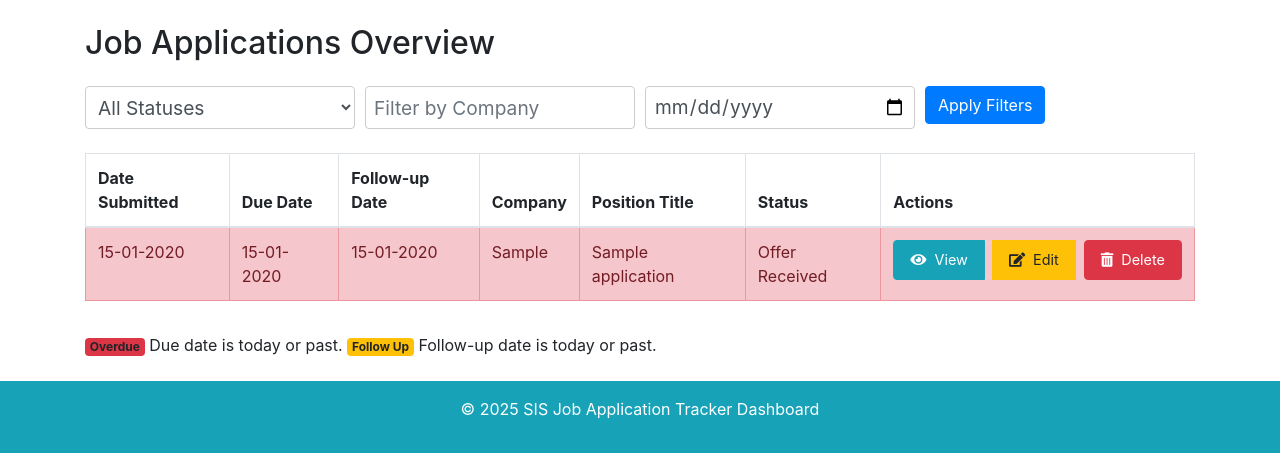
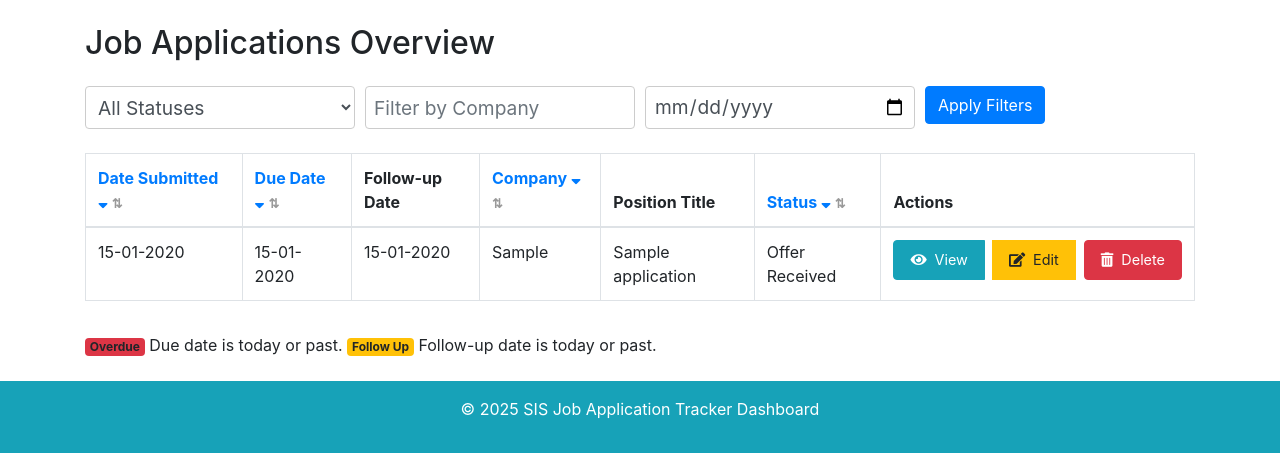
Before and after one commit to GinaHorch/job-application-tracker, a Flask app: page /dashboard in a window 1280 px wide. Shown: the part 133-600 px from the top of the page. Run offline with Flask 3, Linux system fonts and the light colour scheme; a user stored in the database is signed in; tables that the repository leaves empty hold one stand-in row (values such as "Sample post"); parts of the project's set-up code (start-up, migrations or seed data) failed here and were passed over; some libraries are stand-ins or nearby versions.

Commit message:
Add sort and filter functionality to dashboard.

```diff
--- a/app.py
+++ b/app.py
@@ -4,8 +4,9 @@ from flask_bcrypt import Bcrypt
 from flask_wtf.csrf import CSRFProtect
 from flask_wtf import FlaskForm
 from wtforms import HiddenField
-from datetime import datetime, timedelta
+from datetime import datetime, timedelta, date
 from flask_sqlalchemy import SQLAlchemy
+from sqlalchemy import or_, and_, not_
 from flask_migrate import Migrate
 from dotenv import load_dotenv
 from whitenoise import WhiteNoise
@@ -139,45 +140,55 @@ class DeleteForm(FlaskForm):
 @login_required
 def dashboard():
     print(f"User authenticated: {current_user.is_authenticated}")
-    all_applications = JobApplication.query.filter_by(user_id=current_user.id).all()
+    applications = JobApplication.query.filter_by(user_id=current_user.id).all()
 
-    filtered_applications = []
-    for application in all_applications:
-        today = datetime.utcnow().date()
-        application.row_class = ""
+    # Apply filters
+    status_filter = request.args.get('status')
+    company_filter = request.args.get('company')
+    due_before_filter = request.args.get('due_before')
+    priority_filter = request.args.get('priority')
 
-        # Highlight when follow-up or due dates are today or overdue
-        if application.follow_up_date and application.follow_up_date <= today:
-            application.row_class = "table-warning"  # Bootstrap yellow
-        if application.due_date and application.due_date <= today:
-            application.row_class = "table-danger"  # Bootstrap red
+    if status_filter:
+        applications = [app for app in applications if app.status == status_filter]
+    if company_filter:
+        applications = [app for app in applications if company_filter.lower() in app.company.lower()]
+    if due_before_filter:
+        try:
+            due_before = datetime.strptime(due_before_filter, "%Y-%m-%d").date()
+            applications = [app for app in applications if app.due_date and app.due_date <= due_before]
+        except ValueError:
+            flash("Invalid date format. Use YYYY-MM-DD.", "danger")
+    if priority_filter:
+        applications = [app for app in applications if app.priority == priority_filter]
 
-        # Filter applications based on query parameters
-        if request.args.get('status') and request.args.get('status') != application.status:
-            continue
-        if request.args.get('company') and request.args.get('company').lower() not in application.company.lower():
-            continue
-        if request.args.get('due_before') and application.due_date:
-            due_before = datetime.strptime(request.args.get('due_before'), "%d-%m-%Y")
-            if application.due_date > due_before:
-                continue
-            filtered_applications.append(application)
+    # Apply sorting
+    sort_by = request.args.get('sort_by')
+    order = request.args.get('order', 'asc')
 
-    # Add priority flag
-    for app in filtered_applications:
-        if app.due_date and app.due_date < datetime.utcnow() + timedelta(days=2):
-            app.priority = 'high'  # Nearly due
-        elif app.status == 'Offer Received':
-            app.priority = 'completed'
-        else:
-            app.priority = 'normal'
+    def sort_key(x, sort_by):
+        value = getattr(x, sort_by, None)
+        if isinstance(value, (date, datetime)):
+            return (True, value)
+        return (value is not None, value)  # This will sort None values last
+
+    if sort_by:
+        reverse = order == 'desc'
+        applications = sorted(applications, key=lambda x: sort_key(x, sort_by), reverse=reverse)
+
+    # Filter high priority applications
+    high_priority_apps = [app for app in applications if app.priority == 'high']
+
+    # Sort by priority
+    sorted_apps = sorted(applications, key=lambda x: x.priority)
 
     application_form = JobApplicationForm()
     delete_form = DeleteForm()
 
     rendered_template = render_template(
         'dashboard.html',
-        applications=filtered_applications or all_applications,
+        applications=applications,
+        high_priority_apps=high_priority_apps,
+        sorted_apps=sorted_apps,
         application_form=application_form,
         delete_form=delete_form)
 
--- a/models.py
+++ b/models.py
@@ -1,5 +1,8 @@
 from flask_login import UserMixin
 from extensions import db
+from datetime import datetime, timedelta
+from sqlalchemy.ext.hybrid import hybrid_property
+from sqlalchemy import case
 from werkzeug.security import generate_password_hash, check_password_hash
 
 class User(UserMixin, db.Model):
@@ -33,6 +36,24 @@ class JobApplication(db.Model):
 
     user = db.relationship('User', backref=db.backref('job_applications', lazy=True))
 
+    @hybrid_property
+    def priority(self):
+        today = datetime.utcnow().date()
+        if self.due_date and self.due_date <= today + timedelta(days=2):
+            return 'high'
+        elif self.status == 'Offer Received':
+            return 'completed'
+        else:
+            return 'normal'
+
+    @priority.expression
+    def priority(cls):
+        return case(
+            (cls.due_date <= datetime.utcnow().date() + timedelta(days=2), 'high'),
+            (cls.status == 'Offer Received', 'completed'),
+            else_='normal'
+        )
+
     def __repr__(self):
         return f"<JobApplication {self.id} - {self.company}>"
 
--- a/static/style.css
+++ b/static/style.css
@@ -71,6 +71,31 @@
     background-color: #f8d7da;
 }
 
+.sortable a::after {
+    content: " ⇅";
+    font-size: 0.8em;
+    color: #999;
+}
+
+.sortable a.asc::after {
+    content: " ↑";
+}
+
+.sortable a.desc::after {
+    content: " ↓";
+}
+
+.sr-only {
+    position: absolute;
+    width: 1px;
+    height: 1px;
+    padding: 0;
+    margin: -1px;
+    overflow: hidden;
+    clip: rect(0, 0, 0, 0);
+    white-space: nowrap;
+    border: 0;
+}
 /* Ensure all buttons in the Actions column have a consistent size */
 .table .btn {
     padding: 0.5rem 1rem; /* Increase padding for better touch targets */
--- a/templates/dashboard.html
+++ b/templates/dashboard.html
@@ -36,10 +36,10 @@
         <div class="col-md-3">
             <select name="status" class="form-control">
                 <option value="">All Statuses</option>
-                <option value="Applied">Applied</option>
-                <option value="Interview Scheduled">Interview Scheduled</option>
-                <option value="Offer Received">Offer Received</option>
-                <option value="Rejected">Rejected</option>
+                <option value="Applied" {% if request.args.get('status') == 'Applied' %}selected{% endif %}>Applied</option>
+                <option value="Interview Scheduled" {% if request.args.get('status') == 'Interview Scheduled' %}selected{% endif %}>Interview Scheduled</option>
+                <option value="Offer Received" {% if request.args.get('status') == 'Offer Received' %}selected{% endif %}>Offer Received</option>
+                <option value="Rejected" {% if request.args.get('status') == 'Rejected' %}selected{% endif %}>Rejected</option>
             </select>
         </div>
         <div class="col-md-3">
@@ -59,12 +59,68 @@
     <table class="table table-bordered mt-4">
         <thead>
             <tr>
-                <th>Date Submitted</th>
-                <th>Due Date</th>
+                <th class="sortable">
+                    <a href="{{ url_for('dashboard', sort_by='date_submitted', order=request.args.get('order', 'asc') == 'asc' and 'desc' or 'asc') }}" title="Click to sort by Date Submitted">
+                        Date Submitted
+                        <span class="sr-only">Sort by</span>
+                        {% if request.args.get('sort_by') == 'date_submitted' %}
+                            {% if request.args.get('order', 'asc') == 'asc' %}
+                                <i class="fa fa-sort"></i>
+                            {% else %}
+                                <i class="fa fa-sort-up"></i>
+                            {% endif %}
+                        {% else %}
+                            <i class="fa fa-sort-down"></i>
+                        {% endif %}
+                    </a>
+                </th>
+                <th class="sortable">
+                    <a href="{{ url_for('dashboard', sort_by='due_date', order=request.args.get('order', 'asc') == 'asc' and 'desc' or 'asc') }}" title="Click to sort by Date Submitted">
+                        Due Date
+                        <span class="sr-only">Sort by</span>
+                        {% if request.args.get('sort_by') == 'due_date' %}
+                            {% if request.args.get('order', 'asc') == 'asc' %}
+                                <i class="fa fa-sort"></i>
+                            {% else %}
+                                <i class="fa fa-sort-up"></i>
+                            {% endif %}
+                        {% else %}
+                            <i class="fa fa-sort-down"></i>
+                        {% endif %}
+                    </a>
+                </th>
                 <th>Follow-up Date</th>
-                <th>Company</th>
+                <th class="sortable">
+                    <a href="{{ url_for('dashboard', sort_by='company', order=request.args.get('order', 'asc') == 'asc' and 'desc' or 'asc') }}" title="Click to sort by Date Submitted">
+                        Company
+                        <span class="sr-only">Sort by</span>
+                        {% if request.args.get('sort_by') == 'company' %}
+                            {% if request.args.get('order', 'asc') == 'asc' %}
+                                <i class="fa fa-sort"></i>
+                            {% else %}
+                                <i class="fa fa-sort-up"></i>
+                            {% endif %}
+                        {% else %}
+                            <i class="fa fa-sort-down"></i>
+                        {% endif %}
+                    </a>
+                </th>
                 <th>Position Title</th>
-                <th>Status</th>
+                <th class="sortable">
+                    <a href="{{ url_for('dashboard', sort_by='status', order=request.args.get('order', 'asc') == 'asc' and 'desc' or 'asc') }}" title="Click to sort by Date Submitted">
+                        Status
+                        <span class="sr-only">Sort by</span>
+                        {% if request.args.get('sort_by') == 'status' %}
+                            {% if request.args.get('order', 'asc') == 'asc' %}
+                                <i class="fa fa-sort"></i>
+                            {% else %}
+                                <i class="fa fa-sort-up"></i>
+                            {% endif %}
+                        {% else %}
+                            <i class="fa fa-sort-down"></i>
+                        {% endif %}
+                    </a>
+                </th>
                 <th>Actions</th>
             </tr>
         </thead>
```
Also changed, not shown: templates/view_application.html (+12 -2 lines).
